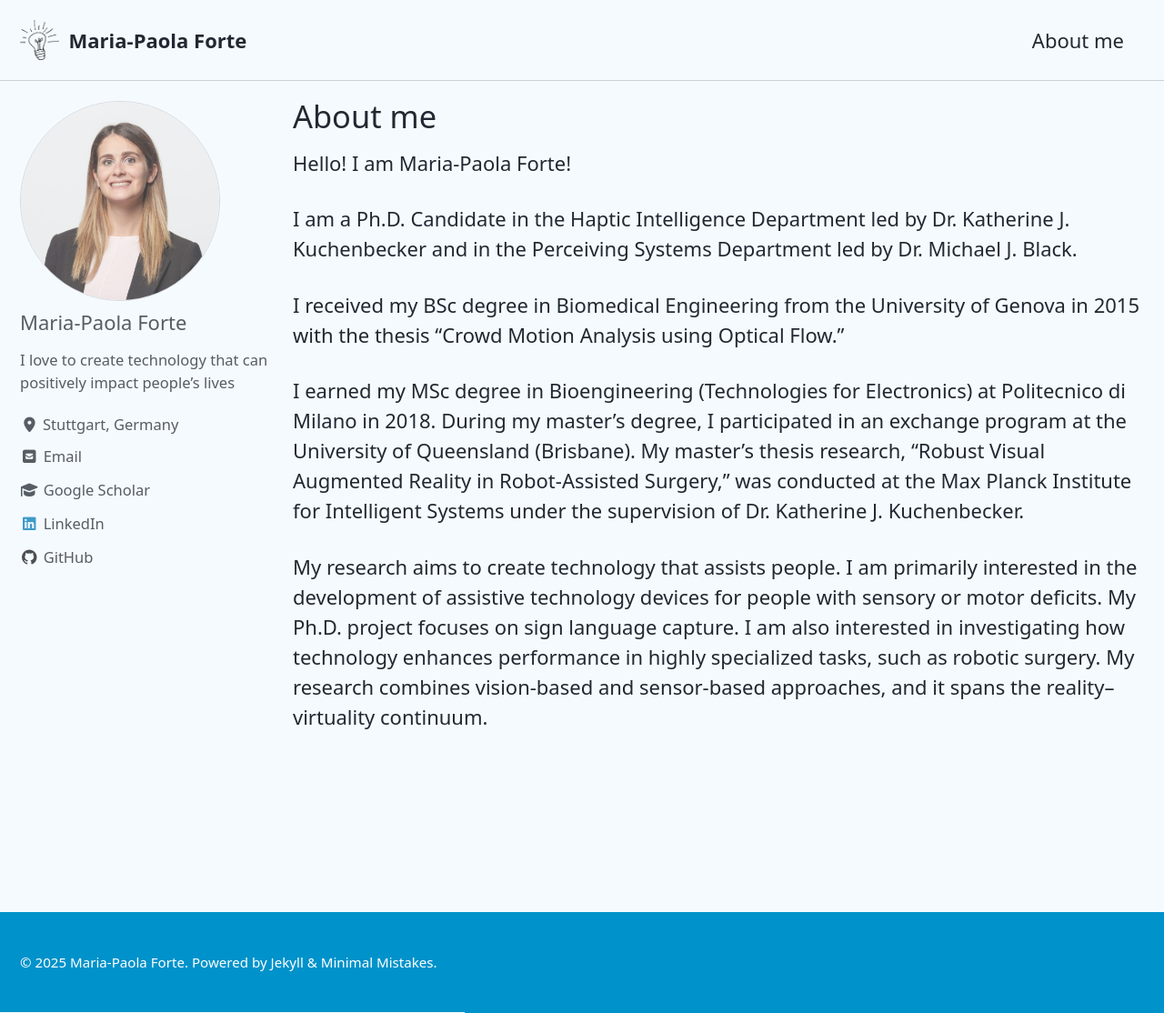
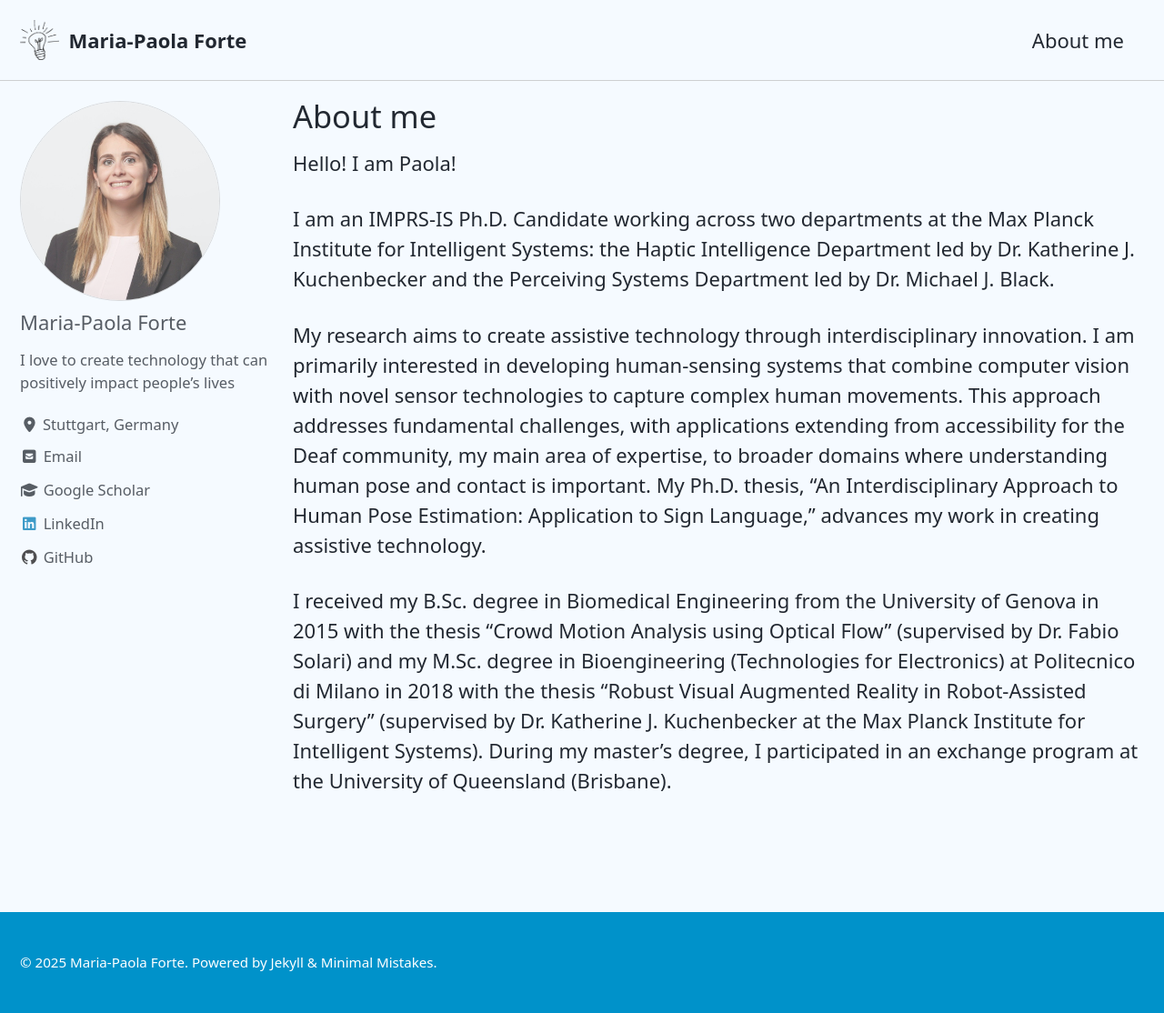
Before and after one commit to MPForte/MPForte.github.io, a Jekyll site: the page built from _pages/index.md, in a window 1280 px wide and 1114 px high. Shown: the whole window at 91% size. Built offline with Jekyll 4.4.1, drawn with Linux system fonts in a browser that asks for light colours; cached includes are drawn as plain includes.

Commit message:
Update bio

```diff
--- a/_pages/index.md
+++ b/_pages/index.md
@@ -7,12 +7,12 @@ classes:
   - wide
 ---
 
-Hello! I am Maria-Paola Forte!
+Hello! I am Paola!
 
-I am a Ph.D. Candidate in the Haptic Intelligence Department led by Dr. Katherine J. Kuchenbecker and in the Perceiving Systems Department led by Dr. Michael J. Black.
+I am an IMPRS-IS Ph.D. Candidate working across two departments at the Max Planck Institute for Intelligent Systems: the Haptic Intelligence Department led by Dr. Katherine J. Kuchenbecker and the Perceiving Systems Department led by Dr. Michael J. Black.
 
-I received my BSc degree in Biomedical Engineering from the University of Genova in 2015 with the thesis "Crowd Motion Analysis using Optical Flow."
+My research aims to create assistive technology through interdisciplinary innovation. I am primarily interested in developing human-sensing systems that combine computer vision with novel sensor technologies to capture complex human movements.
+This approach addresses fundamental challenges, with applications extending from accessibility for the Deaf community, my main area of expertise, to broader domains where understanding human pose and contact is important.
+My Ph.D. thesis, "An Interdisciplinary Approach to Human Pose Estimation: Application to Sign Language," advances my work in creating assistive technology.
 
-I earned my MSc degree in Bioengineering (Technologies for Electronics) at Politecnico di Milano in 2018. During my master's degree, I participated in an exchange program at the University of Queensland (Brisbane). My master's thesis research, "Robust Visual Augmented Reality in Robot-Assisted Surgery," was conducted at the Max Planck Institute for Intelligent Systems under the supervision of Dr. Katherine J. Kuchenbecker.
-
-My research aims to create technology that assists people. I am primarily interested in the development of assistive technology devices for people with sensory or motor deficits. My Ph.D. project focuses on sign language capture. I am also interested in investigating how technology enhances performance in highly specialized tasks, such as robotic surgery. My research combines vision-based and sensor-based approaches, and it spans the reality–virtuality continuum.
+I received my B.Sc. degree in Biomedical Engineering from the University of Genova in 2015 with the thesis "Crowd Motion Analysis using Optical Flow" (supervised by Dr. Fabio Solari) and my M.Sc. degree in Bioengineering (Technologies for Electronics) at Politecnico di Milano in 2018 with the thesis "Robust Visual Augmented Reality in Robot-Assisted Surgery" (supervised by Dr. Katherine J. Kuchenbecker at the Max Planck Institute for Intelligent Systems). During my master's degree, I participated in an exchange program at the University of Queensland (Brisbane).
```
